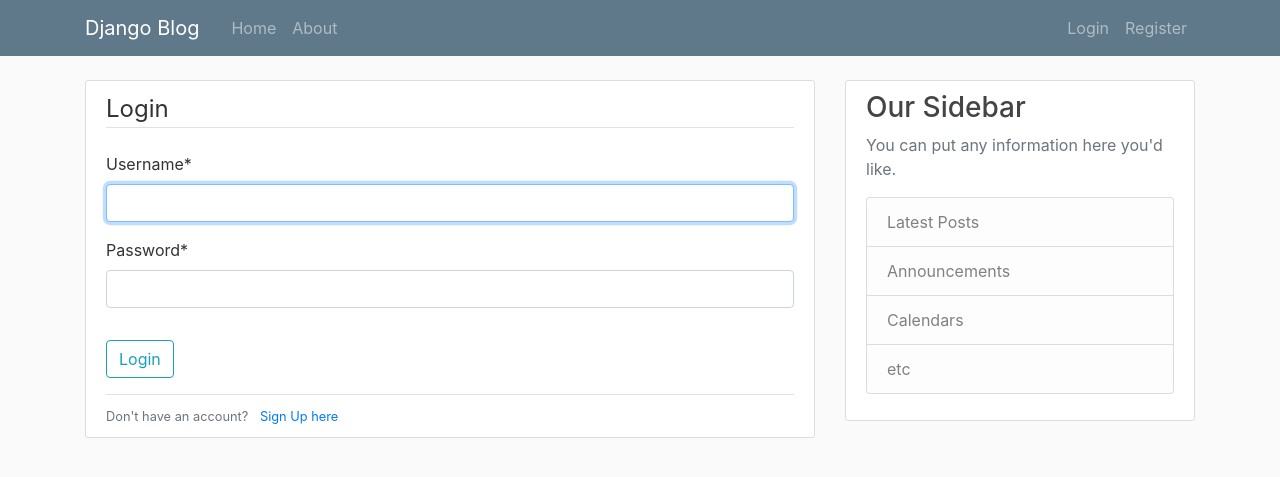
After one commit to Rajvardhanthakur/Blog-website, a Django app: page /login/ in a window 1280 px wide. The commit adds this page. Shown: the top 477 px of the page. Run offline with Django 3.2, Linux system fonts and the light colour scheme; some libraries are stand-ins or nearby versions.

Commit message:
Login and Logout added

```diff
--- a/blog/templates/blog/base.html
+++ b/blog/templates/blog/base.html
@@ -42,8 +42,13 @@
         </div>
         <!-- Navbar Right Side -->
         <div class="navbar-nav">
-          <a class="nav-item nav-link" href="#">Login</a>
-          <a class="nav-item nav-link" href="#">Register</a>
+          {% if user.is_authenticated %}
+            <a class="nav-item nav-link" href="{% url 'profile' %}">Account</a>
+            <a class="nav-item nav-link" href="{% url 'logout' %}">Logout</a>
+          {% else %}
+            <a class="nav-item nav-link" href="{% url 'login' %}">Login</a>
+            <a class="nav-item nav-link" href="{% url 'register' %}">Register</a>
+          {% endif %}
         </div>
       </div>
     </div>
--- a/django_blog/settings.py
+++ b/django_blog/settings.py
@@ -123,3 +123,7 @@
 STATIC_URL = '/static/'
 
 CRISPY_TEMPLATE_PACK = 'bootstrap3'
+
+LOGIN_REDIRECT_URL = 'blog-home'
+
+LOGIN_URL = 'login'
--- a/django_blog/urls.py
+++ b/django_blog/urls.py
@@ -14,11 +14,15 @@
     2. Add a URL to urlpatterns:  path('blog/', include('blog.urls'))
 """
 from django.contrib import admin
+from django.contrib.auth import views as auth_views
 from django.urls import path, include
 from users import views as user_view
 
 urlpatterns = [
     path('admin/', admin.site.urls),
     path('register/', user_view.register, name="register"),
+    path('profile/',user_view.profile, name='profile'),
+    path('login/', auth_views.LoginView.as_view(template_name='users/login.html'), name='login'),
+    path('logout/', auth_views.LogoutView.as_view(template_name='users/logout.html'), name='logout'),
     path('', include('blog.urls'))
 ]
--- /dev/null
+++ b/users/templates/users/login.html
@@ -0,0 +1,24 @@
+{% extends 'blog/base.html' %}
+{% load crispy_forms_tags %}
+
+{% block content %}
+
+    <div class="content-section">
+        <form method="POST">
+            {% csrf_token %}
+            <fieldset class="form-group">
+                <legend class="border-bottom mb-4" > Login </legend>
+                {{ form | crispy }}
+            </fieldset>
+            <div class="form-group">
+                <button class="btn btn-outline-info" type="submit">Login</button>
+            </div>
+            <div class="border-top pt-2">
+                <small class="text-muted">
+                    Don't have an account? <a class="ml-2" href="{% url 'login' %}">Sign Up here</a>
+                </small>
+            </div>
+        </form>
+    </div>
+
+{% endblock content %}
```
Also changed, not shown: users/templates/users/logout.html (added, +12 -0 lines), users/templates/users/profile.html (added, +8 -0 lines), users/views.py (+6 -1 lines), db.sqlite3.
